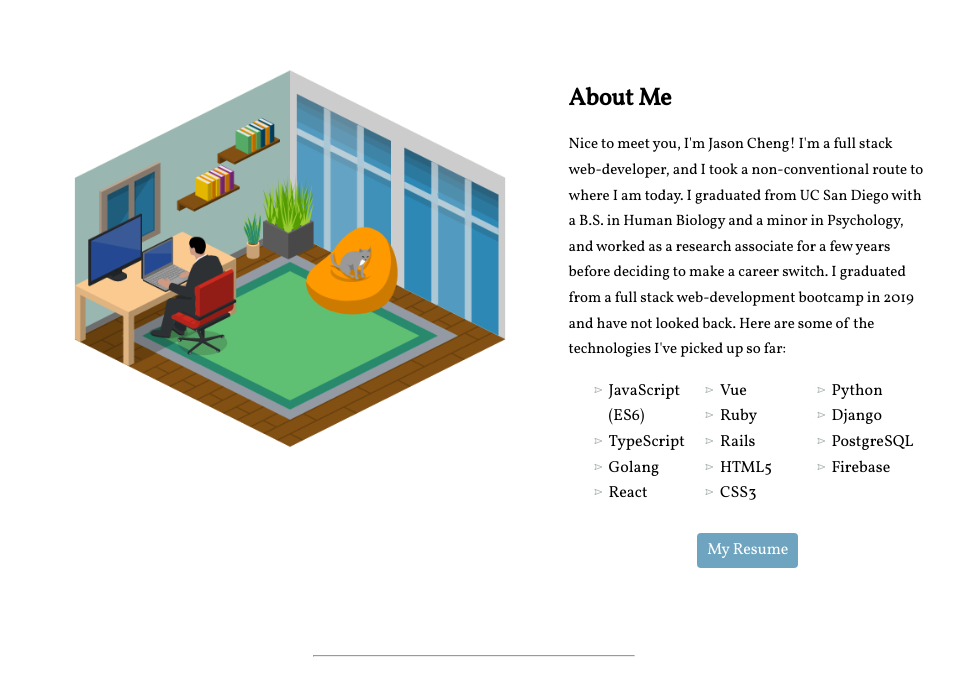
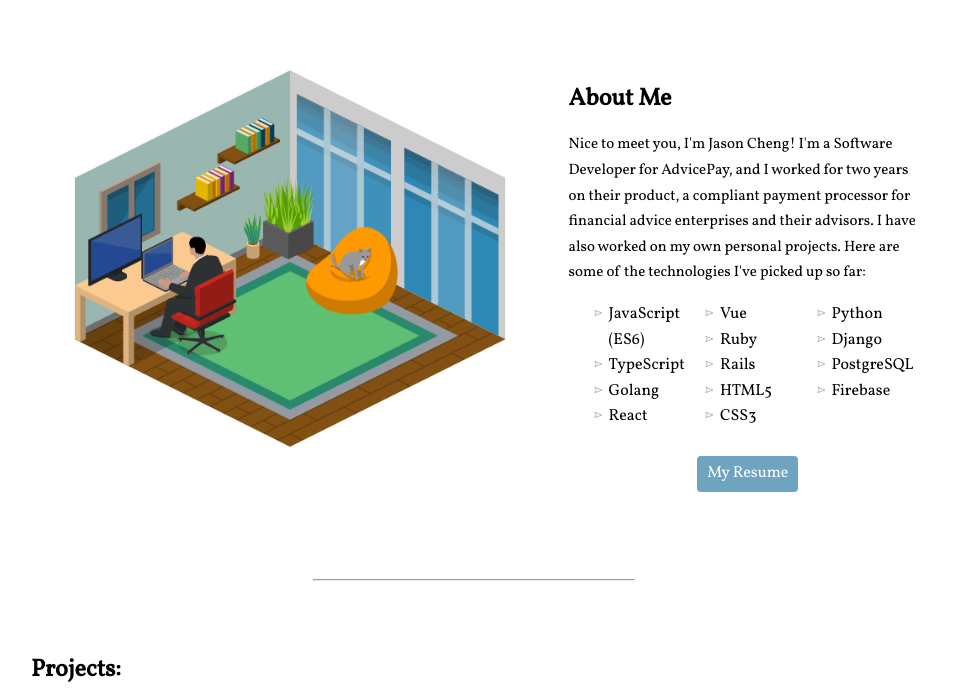
Before and after one commit to jasoncheng20/jasoncheng20.github.io, a website: page index.html in a window 1280 px wide. Shown: the part 802-1493 px from the top of the page, without its empty margins (166-1120 px from the left). Drawn offline with nearby package versions, Linux system fonts and the light colour scheme.

Commit message:
update 2023

```diff
--- a/index.html
+++ b/index.html
@@ -75,7 +75,7 @@
         </div>
         <img
           class="profile"
-          src="images/profile.jpg"
+          src="images/profile.png"
           alt="Jason's Profile Photo"
         />
       </header>
@@ -91,12 +91,10 @@
         <div id="skills">
           <h2>About Me</h2>
           <p>
-            Nice to meet you, I'm Jason Cheng! I'm a full stack web-developer,
-            and I took a non-conventional route to where I am today. I graduated
-            from UC San Diego with a B.S. in Human Biology and a minor in
-            Psychology, and worked as a research associate for a few years
-            before deciding to make a career switch. I graduated from a full
-            stack web-development bootcamp in 2019 and have not looked back.
+            Nice to meet you, I'm Jason Cheng! I'm a Software Developer
+            for AdvicePay, and I worked for two years on their product,
+            a compliant payment processor for financial advice enterprises
+            and their advisors. I have also worked on my own personal projects.
             Here are some of the technologies I've picked up so far:
           </p>
           <ul>
@@ -218,6 +216,6 @@
   ==========================
   -->
 
-    <footer>Copyright &copy; 2020 Jason Cheng</footer>
+    <footer>Copyright &copy; 2023 Jason Cheng</footer>
   </body>
 </html>
```
Also changed, not shown: 1 other file.
